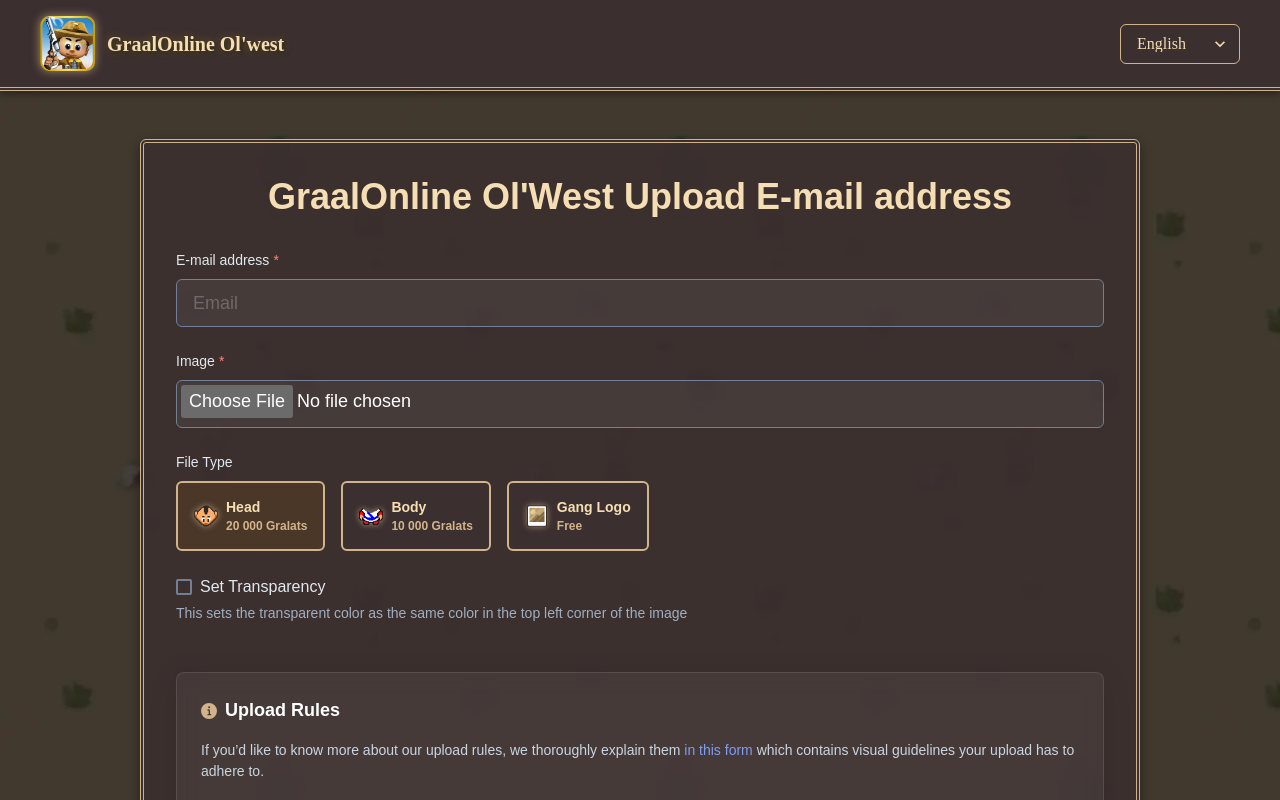
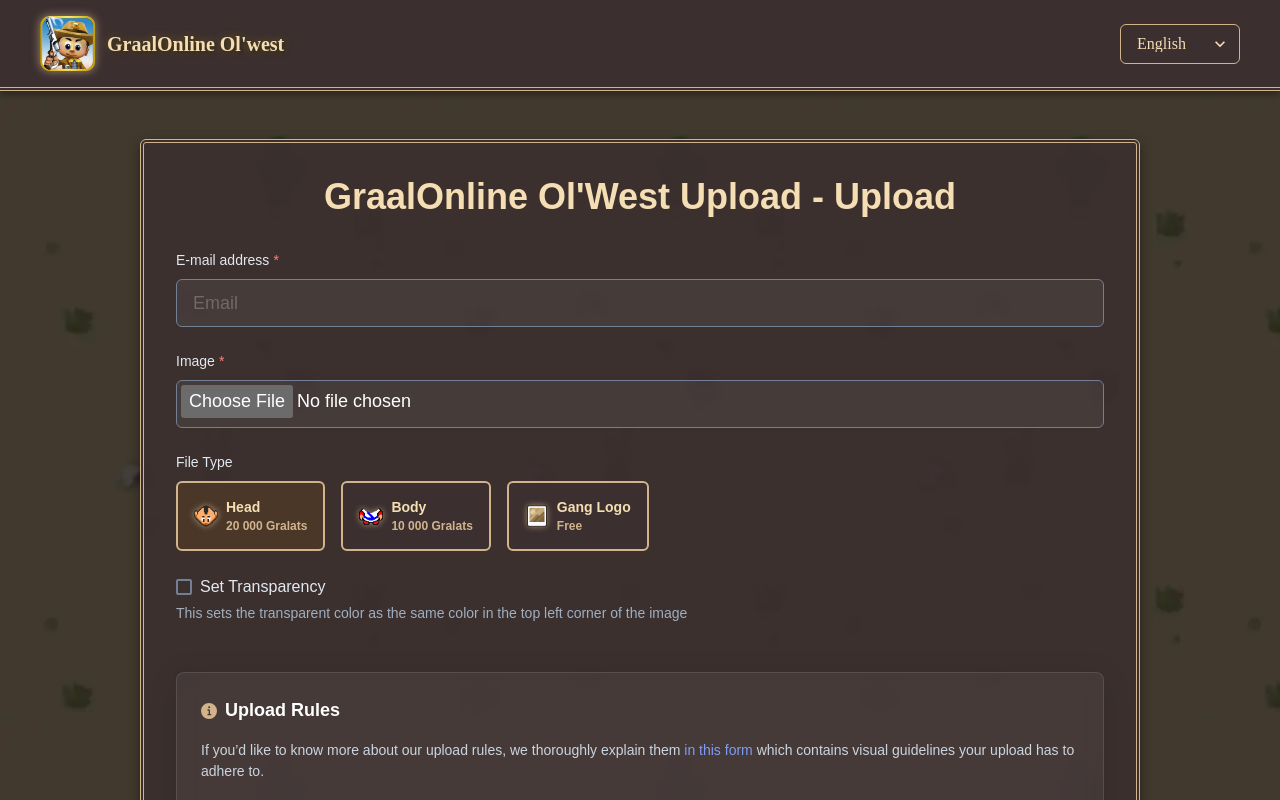
Before and after one commit to AhmedChawshin/olwest_upload_standalone, a React (Create React App) app: page / in a window 1280 px wide. Shown: the top 800 px of the page. Built offline with nearby package versions, Linux system fonts and the light colour scheme.

Commit message:
Update App.js

```diff
--- a/src/App.js
+++ b/src/App.js
@@ -143,7 +143,7 @@
         mb={6}
         transition="text-shadow 0.3s ease-in-out"
       >
-        GraalOnline Ol'West Upload {t('upload.email')}
+        GraalOnline Ol'West Upload - {t('upload.submitOlwest')}
       </Heading>
       <Box mt={8}>
         <OlwestForm
```
